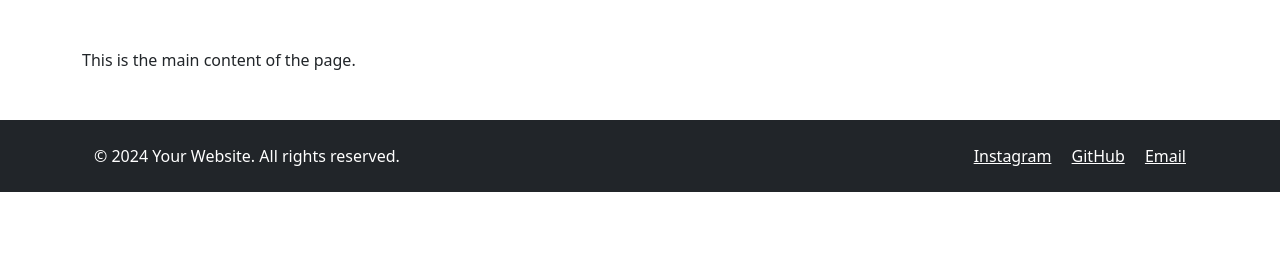
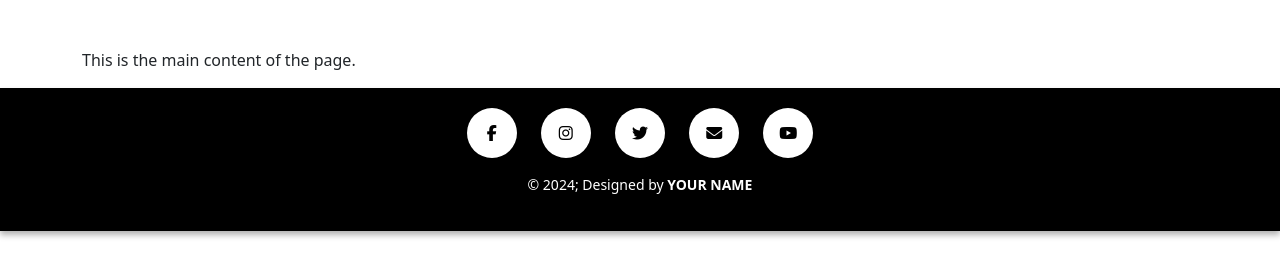
Before and after one commit to HadiAwali/website, a plain HTML site: page index.html in a window 1280 px wide. Drawn offline with Linux system fonts and the light colour scheme.

Commit message:
Update index.html

```diff
--- a/index.html
+++ b/index.html
@@ -1,9 +1,42 @@
 <!DOCTYPE html>
-<html>
+<html lang="en">
 <head>
-    <title>Responsive Footer</title>
-    <!-- Link to Bootstrap CSS -->
+    <title>Custom Footer</title>
+    <!-- Bootstrap CSS -->
     <link rel="stylesheet" href="bootstrap-5.3.3-dist/css/bootstrap.min.css">
+    <!-- FontAwesome Icons CDN -->
+    <link rel="stylesheet" href="https://cdnjs.cloudflare.com/ajax/libs/font-awesome/6.5.1/css/all.min.css">
+    <style>
+        /* Footer Styling */
+        .footer {
+            background-color: #000; /* Black Background */
+            color: white;
+            padding: 20px 0;
+            box-shadow: 0px 4px 6px rgba(0, 0, 0, 0.3); /* Light shadow effect */
+        }
+        .social-icons a {
+            color: white;
+            text-decoration: none;
+            margin: 0 10px;
+            display: inline-block;
+            width: 50px;
+            height: 50px;
+            line-height: 50px;
+            text-align: center;
+            border-radius: 50%;
+            background-color: white; /* Circle Background */
+            color: black; /* Icon Color */
+            transition: all 0.3s ease;
+        }
+        .social-icons a:hover {
+            background-color: #007bff; /* Hover Effect */
+            color: white;
+        }
+        .footer-text {
+            margin-top: 10px;
+            font-size: 14px;
+        }
+    </style>
 </head>
 <body>
     <!-- Main Content -->
@@ -11,25 +44,25 @@
         <p>This is the main content of the page.</p>
     </main>
 
-    <!-- Footer Section -->
-    <footer class="bg-dark text-white text-center text-lg-start mt-5">
-        <div class="container p-4">
-            <!-- Copyright -->
-            <div class="row">
-                <div class="col-lg-6 mb-4 mb-lg-0">
-                    <p class="mb-0">&copy; 2024 Your Website. All rights reserved.</p>
-                </div>
-                <!-- Social Links -->
-                <div class="col-lg-6 text-lg-end">
-                    <a href="https://instagram.com/yourprofile" class="text-white me-3" target="_blank">Instagram</a>
-                    <a href="https://github.com/yourprofile" class="text-white me-3" target="_blank">GitHub</a>
-                    <a href="mailto:youremail@example.com" class="text-white">Email</a>
-                </div>
+    <!-- Footer -->
+    <footer class="footer text-center">
+        <div class="container">
+            <!-- Social Icons -->
+            <div class="social-icons mb-3">
+                <a href="https://facebook.com" target="_blank"><i class="fab fa-facebook-f"></i></a>
+                <a href="https://instagram.com" target="_blank"><i class="fab fa-instagram"></i></a>
+                <a href="https://twitter.com" target="_blank"><i class="fab fa-twitter"></i></a>
+                <a href="mailto:youremail@example.com"><i class="fas fa-envelope"></i></a>
+                <a href="https://youtube.com" target="_blank"><i class="fab fa-youtube"></i></a>
+            </div>
+            <!-- Copyright Text -->
+            <div class="footer-text">
+                <p>&copy; 2024; Designed by <strong>YOUR NAME</strong></p>
             </div>
         </div>
     </footer>
 
-    <!-- Link to Bootstrap JS -->
+    <!-- Bootstrap JS -->
     <script src="bootstrap-5.3.3-dist/js/bootstrap.bundle.min.js"></script>
 </body>
 </html>
```
